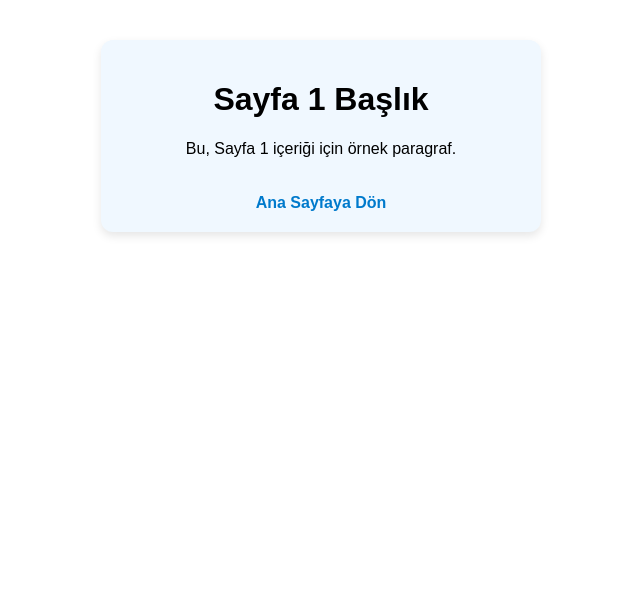
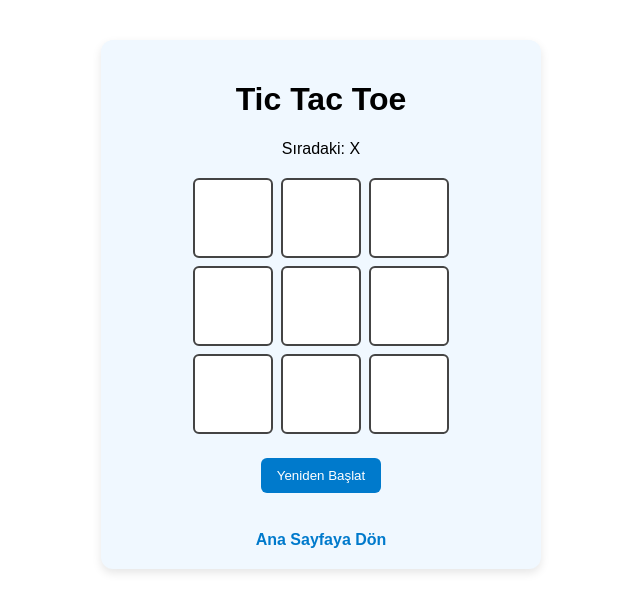
Before and after one commit to YavuzTG/web_game, a React (Create React App) app: page /sayfa1 in a window 1280 px wide. Shown: the top 612 px of the page, without its empty margins (319-959 px from the left). Built offline with nearby package versions, Linux system fonts and the light colour scheme.

Commit message:
Güncellemeler yapıldı

```diff
--- a/src/games/sayfa1.jsx
+++ b/src/games/sayfa1.jsx
@@ -1,15 +1,86 @@
-import React from 'react';
+import React, { useState } from 'react';
 import { Link } from 'react-router-dom';
-import './sayfa1.css'; // CSS dosyasını import ediyoruz
+import './sayfa1.css';
 
-function sayfa1() {
+function Sayfa1() {
+  const [squares, setSquares] = useState(Array(9).fill(null));
+  const [xIsNext, setXIsNext] = useState(true);
+
+  const handleClick = (i) => {
+    if (calculateWinner(squares) || squares[i]) return;
+
+    const nextSquares = squares.slice();
+    nextSquares[i] = xIsNext ? 'X' : 'O';
+    setSquares(nextSquares);
+    setXIsNext(!xIsNext);
+  };
+
+  const restartGame = () => {
+    setSquares(Array(9).fill(null));
+    setXIsNext(true);
+  };
+
+  const renderSquare = (i) => (
+    <button className="square" onClick={() => handleClick(i)}>
+      {squares[i]}
+    </button>
+  );
+
+  const winner = calculateWinner(squares);
+  const status = winner
+    ? `Kazanan: ${winner}`
+    : `Sıradaki: ${xIsNext ? 'X' : 'O'}`;
+
   return (
     <div className="sayfa1-container">
-      <h1>Sayfa 1 Başlık</h1>
-      <p>Bu, Sayfa 1 içeriği için örnek paragraf.</p>
+      <h1>Tic Tac Toe</h1>
+      <p>{status}</p>
+
+      <div className="board-row">
+        {renderSquare(0)}
+        {renderSquare(1)}
+        {renderSquare(2)}
+      </div>
+      <div className="board-row">
+        {renderSquare(3)}
+        {renderSquare(4)}
+        {renderSquare(5)}
+      </div>
+      <div className="board-row">
+        {renderSquare(6)}
+        {renderSquare(7)}
+        {renderSquare(8)}
+      </div>
+
+      <button className="sayfa1-button" onClick={restartGame}>
+        Yeniden Başlat
+      </button>
+
+      <br /><br />
       <Link to="/" className="back-link">Ana Sayfaya Dön</Link>
     </div>
   );
 }
 
-export default sayfa1;
+// Kazananı kontrol eden yardımcı fonksiyon
+function calculateWinner(squares) {
+  const lines = [
+    [0, 1, 2],
+    [3, 4, 5],
+    [6, 7, 8],
+    [0, 3, 6],
+    [1, 4, 7],
+    [2, 5, 8],
+    [0, 4, 8],
+    [2, 4, 6],
+  ];
+
+  for (let [a, b, c] of lines) {
+    if (squares[a] && squares[a] === squares[b] && squares[a] === squares[c]) {
+      return squares[a];
+    }
+  }
+  return null;
+}
+
+export default Sayfa1;
```
